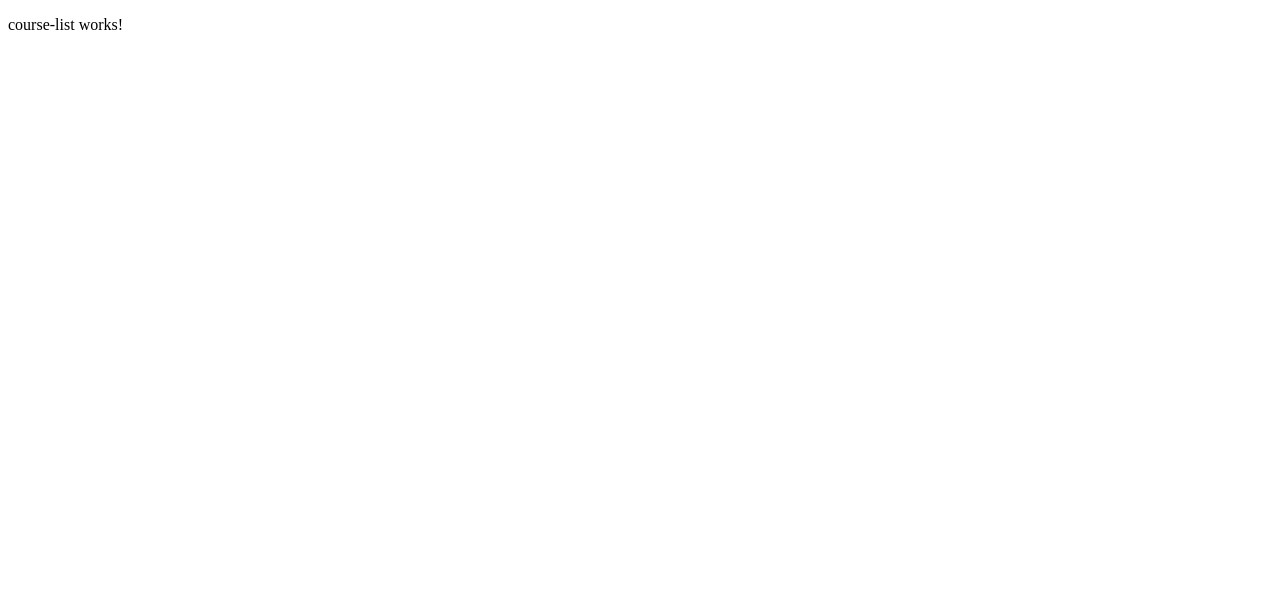
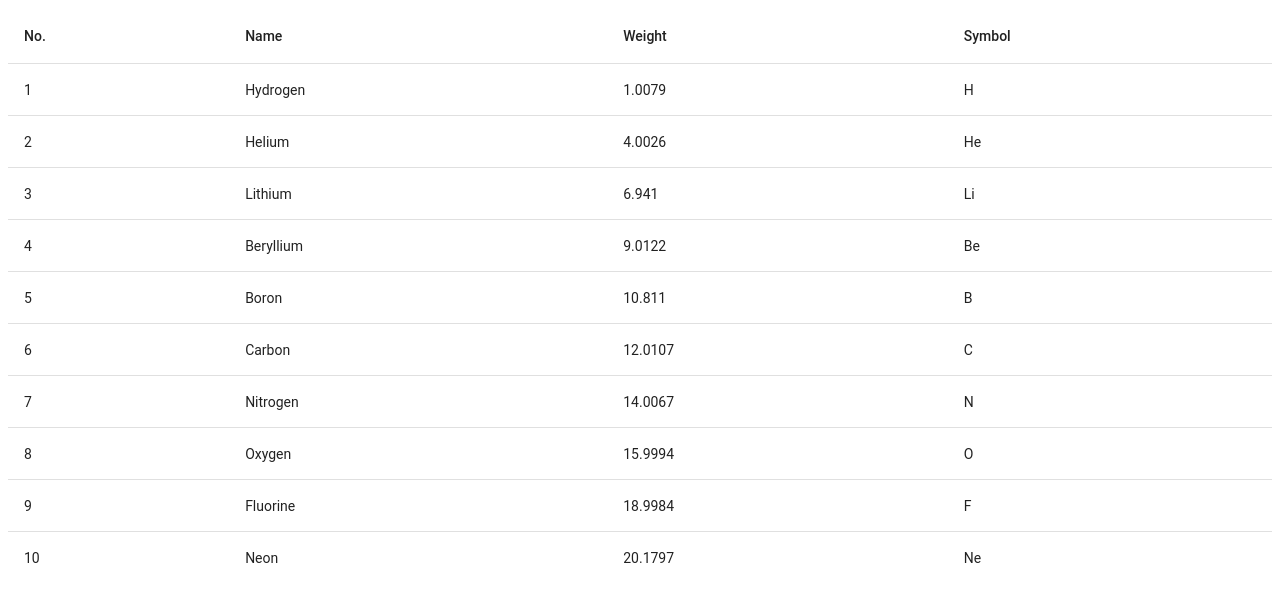
Before and after one commit to dhonstudio/university-frontend, an Angular app: page / in a window 1280 px wide. Shown: the top 602 px of the page. Built offline with nearby package versions, Linux system fonts and the light colour scheme.

Commit message:
add mat-table

```diff
--- a/package.json
+++ b/package.json
@@ -15,6 +15,7 @@
     "@angular/compiler": "^18.1.0",
     "@angular/core": "^18.1.0",
     "@angular/forms": "^18.1.0",
+    "@angular/material": "^18.1.4",
     "@angular/platform-browser": "^18.1.0",
     "@angular/platform-browser-dynamic": "^18.1.0",
     "@angular/router": "^18.1.0",
--- a/src/app/presentation/course/course-list/course-list.component.html
+++ b/src/app/presentation/course/course-list/course-list.component.html
@@ -1 +1,32 @@
-<p>course-list works!</p>
+<table mat-table [dataSource]="dataSource" class="mat-elevation-z8">
+
+    <!--- Note that these columns can be defined in any order.
+          The actual rendered columns are set as a property on the row definition" -->
+
+    <!-- Position Column -->
+    <ng-container matColumnDef="position">
+      <th mat-header-cell *matHeaderCellDef> No. </th>
+      <td mat-cell *matCellDef="let element"> {{element.position}} </td>
+    </ng-container>
+
+    <!-- Name Column -->
+    <ng-container matColumnDef="name">
+      <th mat-header-cell *matHeaderCellDef> Name </th>
+      <td mat-cell *matCellDef="let element"> {{element.name}} </td>
+    </ng-container>
+
+    <!-- Weight Column -->
+    <ng-container matColumnDef="weight">
+      <th mat-header-cell *matHeaderCellDef> Weight </th>
+      <td mat-cell *matCellDef="let element"> {{element.weight}} </td>
+    </ng-container>
+
+    <!-- Symbol Column -->
+    <ng-container matColumnDef="symbol">
+      <th mat-header-cell *matHeaderCellDef> Symbol </th>
+      <td mat-cell *matCellDef="let element"> {{element.symbol}} </td>
+    </ng-container>
+
+    <tr mat-header-row *matHeaderRowDef="displayedColumns"></tr>
+    <tr mat-row *matRowDef="let row; columns: displayedColumns;"></tr>
+  </table>
--- a/src/app/presentation/course/course-list/course-list.component.scss
+++ b/src/app/presentation/course/course-list/course-list.component.scss
@@ -0,0 +1,3 @@
+table {
+    width: 100%;
+  }
--- a/src/app/presentation/course/course-list/course-list.component.ts
+++ b/src/app/presentation/course/course-list/course-list.component.ts
@@ -1,12 +1,34 @@
 import { Component } from '@angular/core';
+import { MatTableModule } from '@angular/material/table';
+
+export interface PeriodicElement {
+  name: string;
+  position: number;
+  weight: number;
+  symbol: string;
+}
+
+const ELEMENT_DATA: PeriodicElement[] = [
+  {position: 1, name: 'Hydrogen', weight: 1.0079, symbol: 'H'},
+  {position: 2, name: 'Helium', weight: 4.0026, symbol: 'He'},
+  {position: 3, name: 'Lithium', weight: 6.941, symbol: 'Li'},
+  {position: 4, name: 'Beryllium', weight: 9.0122, symbol: 'Be'},
+  {position: 5, name: 'Boron', weight: 10.811, symbol: 'B'},
+  {position: 6, name: 'Carbon', weight: 12.0107, symbol: 'C'},
+  {position: 7, name: 'Nitrogen', weight: 14.0067, symbol: 'N'},
+  {position: 8, name: 'Oxygen', weight: 15.9994, symbol: 'O'},
+  {position: 9, name: 'Fluorine', weight: 18.9984, symbol: 'F'},
+  {position: 10, name: 'Neon', weight: 20.1797, symbol: 'Ne'},
+];
 
 @Component({
   selector: 'app-course-list',
   standalone: true,
-  imports: [],
+  imports: [MatTableModule],
   templateUrl: './course-list.component.html',
   styleUrl: './course-list.component.scss'
 })
 export class CourseListComponent {
-
+  displayedColumns: string[] = ['position', 'name', 'weight', 'symbol'];
+  dataSource = ELEMENT_DATA;
 }
```
Also changed, not shown: 1 other file (tests, documents, lock files or other folders).
